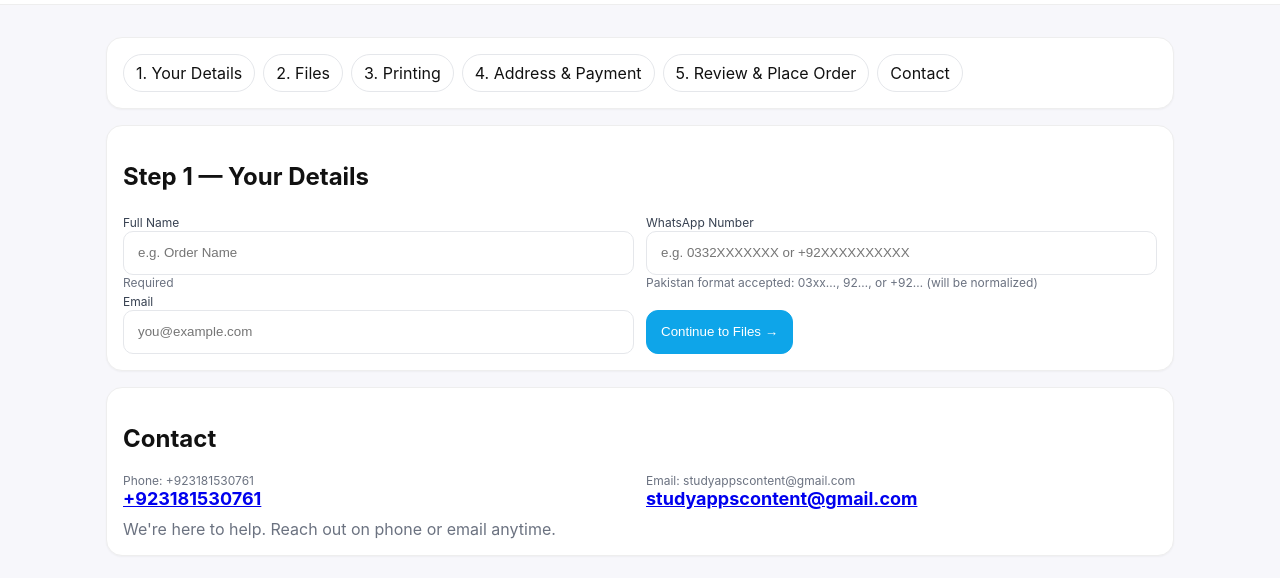
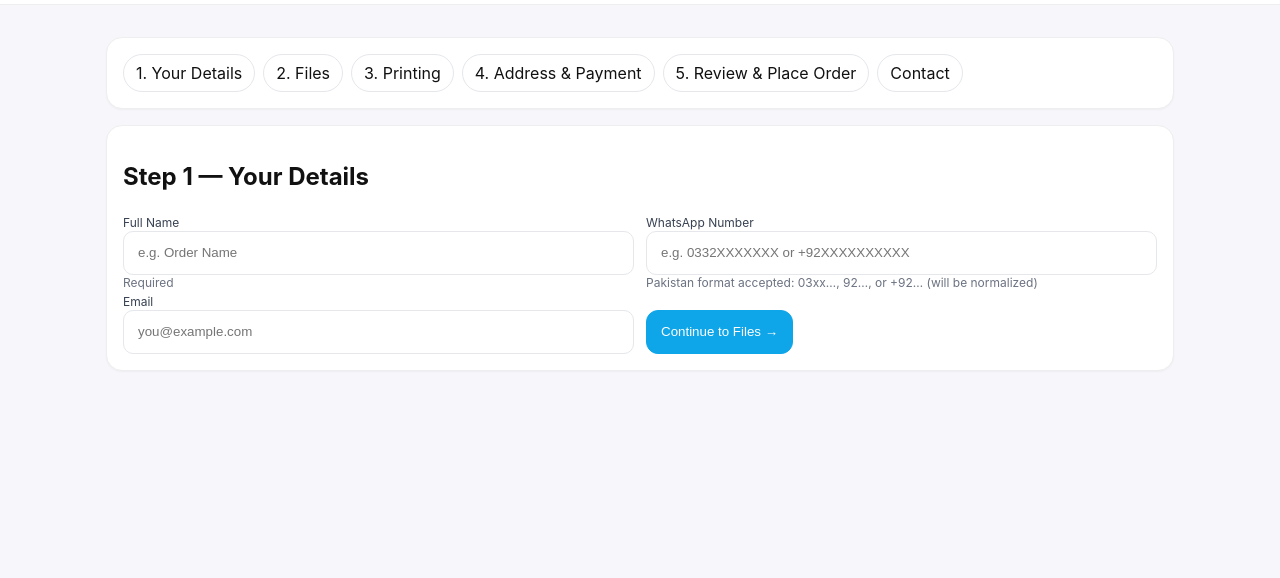
Before and after one commit to stcontent/smartphotostat, a plain HTML site: page Index.html in a window 1280 px wide. Shown: the part 68-646 px from the top of the page. Drawn offline with nearby package versions, Linux system fonts and the light colour scheme; a script that the page names is missing.

Commit message:
Index.html

```diff
--- a/Index.html
+++ b/Index.html
@@ -274,7 +274,7 @@
     </div>
 
     <!-- Contact -->
-    <div class="card" id="contactCard" style="display:">
+    <div class="card" id="contactCard" style="display:none">
       <h2>Contact</h2>
       <div class="row">
         <div>
```
